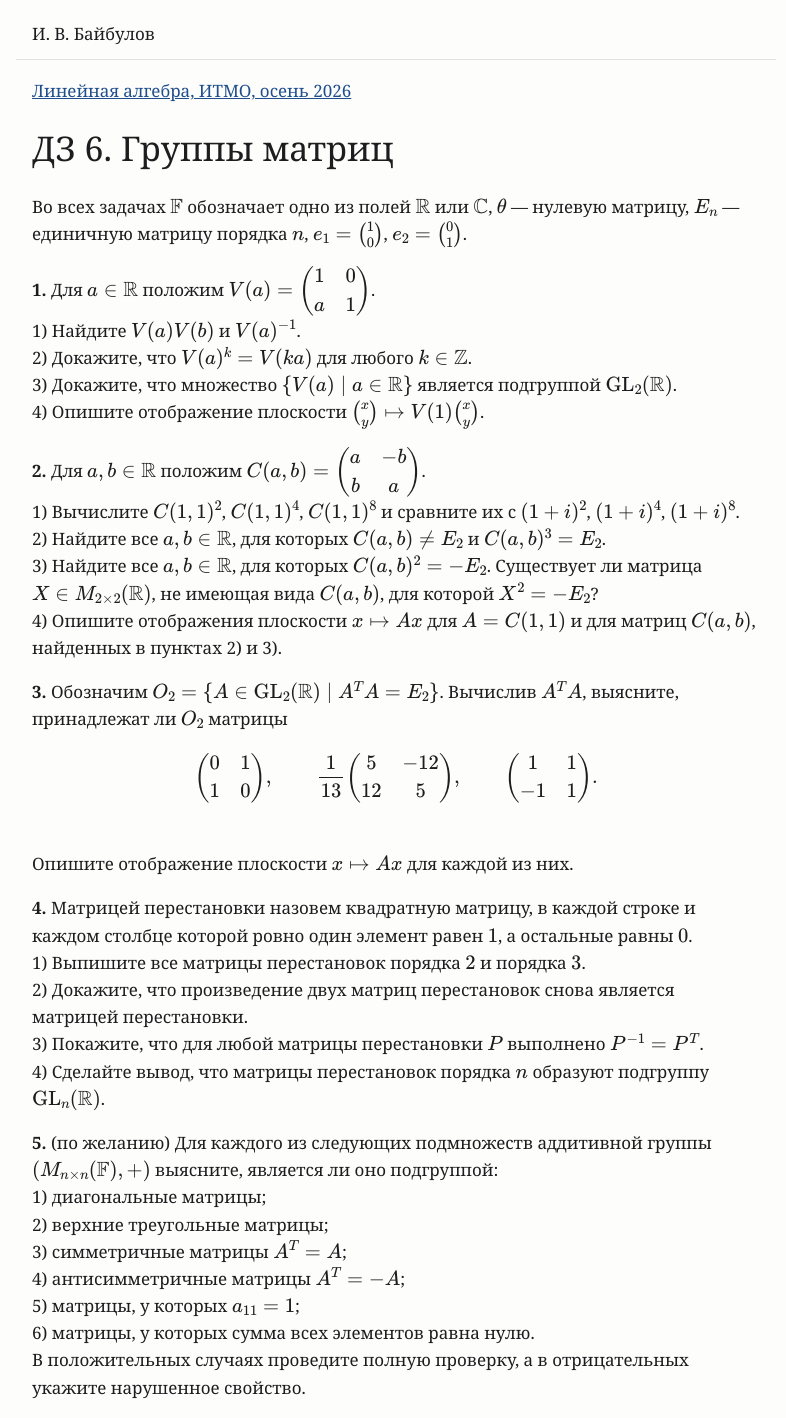
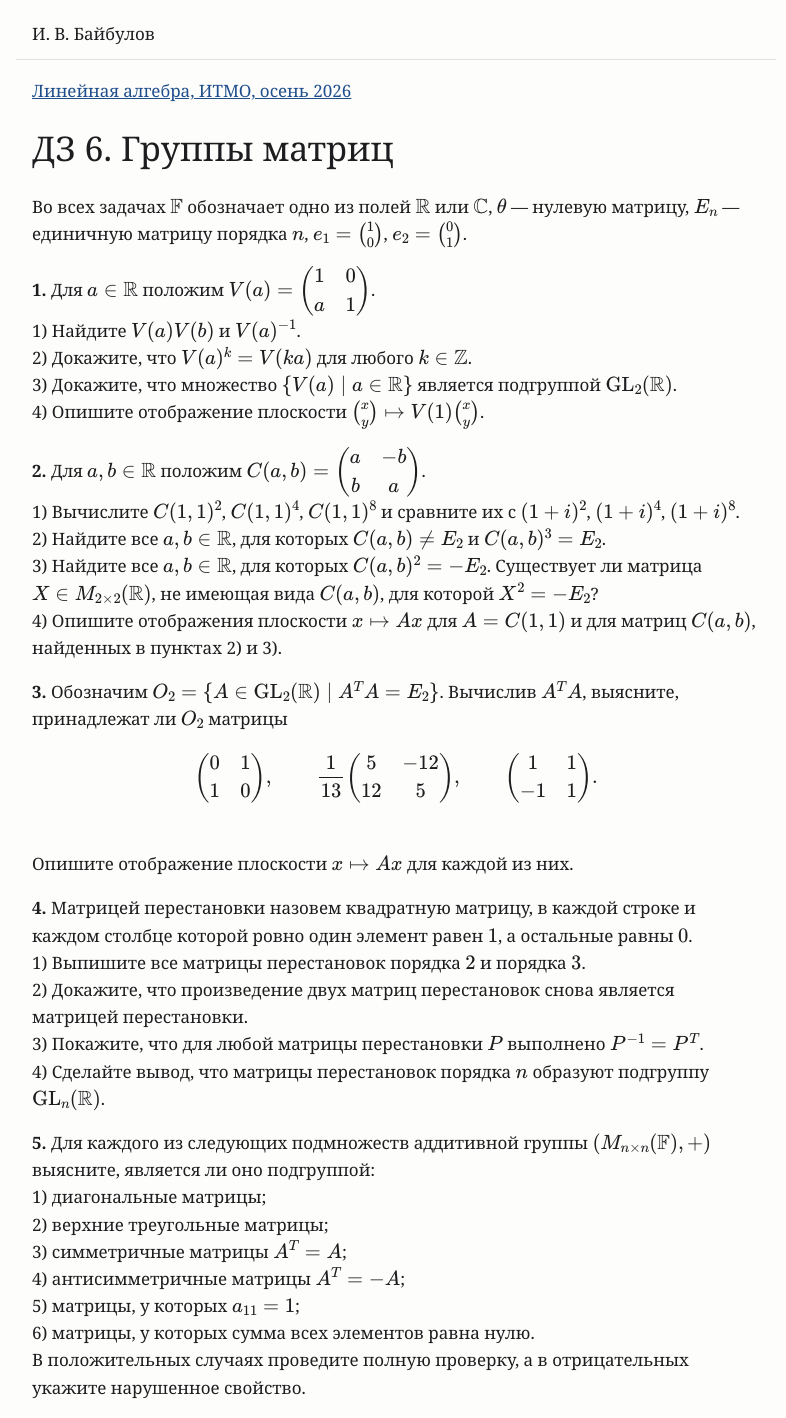
Before and after one commit to ilnur-baibulov/ilnur-baibulov.github.io, a Jekyll site: the page built from teaching/2026-fall-itmo-linear-algebra/dz-6-matrix-groups.html, in a window 1280 px wide. Shown: the whole page, without its empty margins (244-1030 px from the left). Built offline with Jekyll 4.4.1, drawn with Linux system fonts in a browser that asks for light colours.

Commit message:
DZ 6: drop 'optional' mark on problem 5
Co-Authored-By: Claude Opus 5.5 <noreply@anthropic.com>

```diff
--- a/teaching/2026-fall-itmo-linear-algebra/dz-6-matrix-groups.html
+++ b/teaching/2026-fall-itmo-linear-algebra/dz-6-matrix-groups.html
@@ -73,9 +73,9 @@ class="math inline">\(P^{-1}=P^T\)</span>.<br />
 4) Сделайте вывод, что матрицы перестановок порядка <span
 class="math inline">\(n\)</span> образуют подгруппу <span
 class="math inline">\(\mathrm{GL}_n(\mathbb R)\)</span>.</p>
-<p><strong>5.</strong> (по желанию) Для каждого из следующих подмножеств
-аддитивной группы <span class="math inline">\((M_{n\times n}(\mathbb
-F),+)\)</span> выясните, является ли оно подгруппой:<br />
+<p><strong>5.</strong> Для каждого из следующих подмножеств аддитивной
+группы <span class="math inline">\((M_{n\times n}(\mathbb F),+)\)</span>
+выясните, является ли оно подгруппой:<br />
 1) диагональные матрицы;<br />
 2) верхние треугольные матрицы;<br />
 3) симметричные матрицы <span
```
